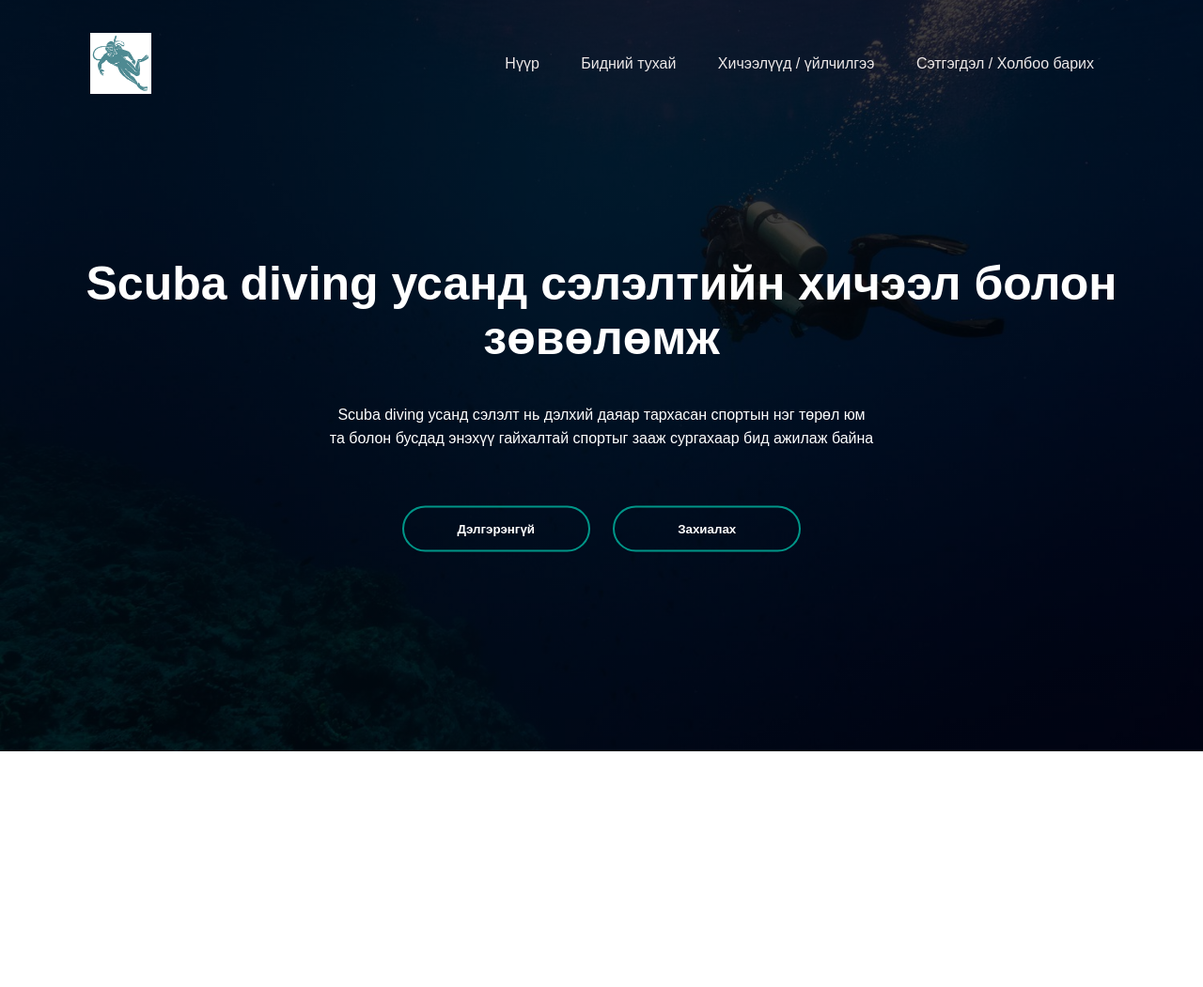
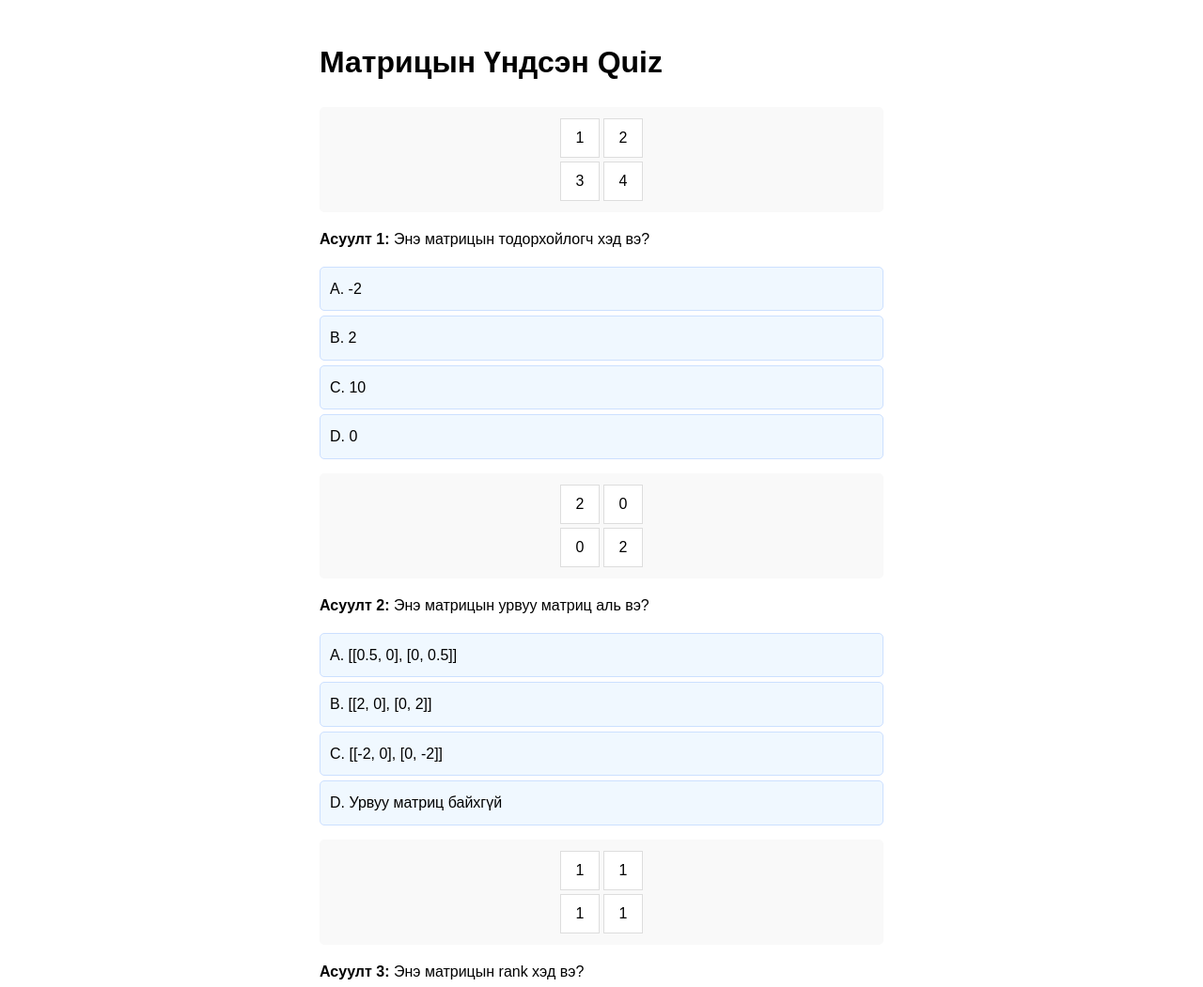
Before and after one commit to GGCLIENTS/scubaDive, a plain HTML site: page index.html in a window 1280 px wide. Shown: the top 1051 px of the page at 94% size. Before the commit the page ends 800 px from the top, so only its background shows below. Drawn offline with Linux system fonts and the light colour scheme.

Commit message:
Update index.html
m

```diff
--- a/index.html
+++ b/index.html
@@ -1,32 +1,185 @@
 <!DOCTYPE html>
-<html lang="en">
+<html>
 <head>
-    <meta charset="UTF-8">
-    <meta name="viewport" content="width=device-width, initial-scale=1.0">
-    <title>How to make a website - Easy Tutorials</title>
-    <link rel="stylesheet" href="style.css">
+    <title>Матрицын Quiz</title>
+    <style>
+        body {
+            font-family: Arial, sans-serif;
+            max-width: 600px;
+            margin: 0 auto;
+            padding: 20px;
+            line-height: 1.6;
+        }
+        .matrix {
+            background: #f9f9f9;
+            padding: 10px;
+            margin: 10px 0;
+            border-radius: 5px;
+        }
+        .matrix-row {
+            display: flex;
+            justify-content: center;
+        }
+        .matrix-cell {
+            width: 40px;
+            height: 40px;
+            display: flex;
+            align-items: center;
+            justify-content: center;
+            margin: 2px;
+            background: white;
+            border: 1px solid #ddd;
+        }
+        .options {
+            margin: 15px 0;
+        }
+        .option {
+            padding: 10px;
+            margin: 5px 0;
+            background: #f0f8ff;
+            border: 1px solid #cce0ff;
+            border-radius: 5px;
+            cursor: pointer;
+        }
+        .selected {
+            background: #cce0ff;
+            font-weight: bold;
+        }
+        button {
+            padding: 10px 20px;
+            background: #4CAF50;
+            color: white;
+            border: none;
+            border-radius: 5px;
+            font-size: 16px;
+            cursor: pointer;
+            margin-top: 20px;
+        }
+        #result {
+            margin-top: 20px;
+            padding: 15px;
+            background: #f0f0f0;
+            border-radius: 5px;
+        }
+        .correct {
+            color: green;
+        }
+        .incorrect {
+            color: red;
+        }
+    </style>
 </head>
-<div class="banner">
 <body>
-    <div class="banner">
-        <div class="navbar">
-            <img src="images/logo.png" class="logo">
-            <ul>
-                <li><a href="index.html">Нүүр</a></li>
-                <li><a href="aboutus.html">Бидний тухай</a></li>
-                <li><a href="hicheel.html">Хичээлүүд / үйлчилгээ</a></li>
-                <li><a href="comment.html">Сэтгэгдэл / Холбоо барих</a></li>
-            </ul>
-        </div>
-        <div class="content">
-            <h1>Scuba diving усанд сэлэлтийн хичээл болон зөвөлөмж</h1>
-            <p>Scuba diving усанд сэлэлт нь дэлхий даяар тархасан спортын нэг төрөл юм <br> та болон бусдад энэхүү гайхалтай спортыг зааж сургахаар бид ажилаж байна</p>
-            <div>
-                <a href="aboutus.html"><button type="button"><span></span>Дэлгэрэнгүй</button></a>
-                <a href="hicheel.html"><button type="button"><span></span>Захиалах</button></a>
-            </div>
-        </div>
-    </div>
-</div>
- </body>
+    <h1>Матрицын Үндсэн Quiz</h1>
+    <div id="quiz-container"></div>
+    <button onclick="checkAnswers()">Хариу шалгах</button>
+    <div id="result"></div>
+
+    <script>
+        const questions = [
+            {
+                matrix: [[1, 2], [3, 4]],
+                question: "Энэ матрицын тодорхойлогч хэд вэ?",
+                options: ["A. -2", "B. 2", "C. 10", "D. 0"],
+                correct: 0,
+                explanation: "Тодорхойлогч = (1×4) - (2×3) = 4 - 6 = -2"
+            },
+            {
+                matrix: [[2, 0], [0, 2]],
+                question: "Энэ матрицын урвуу матриц аль вэ?",
+                options: [
+                    "A. [[0.5, 0], [0, 0.5]]",
+                    "B. [[2, 0], [0, 2]]",
+                    "C. [[-2, 0], [0, -2]]",
+                    "D. Урвуу матриц байхгүй"
+                ],
+                correct: 0,
+                explanation: "Адилхан хэмжээтэй матрицын урвуу нь элемент бүрийн урвуугаар солигдоно"
+            },
+            {
+                matrix: [[1, 1], [1, 1]],
+                question: "Энэ матрицын rank хэд вэ?",
+                options: ["A. 0", "B. 1", "C. 2", "D. 4"],
+                correct: 1,
+                explanation: "Бүх мөр/багана ижил тул rank нь 1"
+            },
+            {
+                matrix: [[1, 2, 3], [0, 1, 4], [5, 6, 0]],
+                question: "Энэ матрицын гурван баганын векторууд шугаман хамааралтай юу?",
+                options: [
+                    "A. Тийм",
+                    "B. Үгүй",
+                    "C. Зөвхөн 2 нь хамааралтай",
+                    "D. Тооцоолох шаардлагатай"
+                ],
+                correct: 1,
+                explanation: "Тодорхойлогч нь 1 (≠0) тул шугаман хамааралгүй"
+            },
+            {
+                matrix: [[1, 0], [0, 0]],
+                question: "Энэ матрицын мөрийн орон зайны хэмжээс хэд вэ?",
+                options: ["A. 0", "B. 1", "C. 2", "D. 4"],
+                correct: 1,
+                explanation: "Зөвхөн 1 мөр бие даасан байна (1,0)"
+            }
+        ];
+
+        let userAnswers = new Array(questions.length).fill(null);
+
+        function renderMatrix(matrix) {
+            return `
+                <div class="matrix">
+                    ${matrix.map(row => `
+                        <div class="matrix-row">
+                            ${row.map(cell => `<div class="matrix-cell">${cell}</div>`).join('')}
+                        </div>
+                    `).join('')}
+                </div>
+            `;
+        }
+
+        function renderQuiz() {
+            const container = document.getElementById('quiz-container');
+            container.innerHTML = questions.map((q, index) => `
+                <div class="question">
+                    ${renderMatrix(q.matrix)}
+                    <p><strong>Асуулт ${index+1}:</strong> ${q.question}</p>
+                    <div class="options">
+                        ${q.options.map((opt, i) => `
+                            <div class="option ${userAnswers[index] === i ? 'selected' : ''}"
+                                 onclick="selectAnswer(${index}, ${i})">
+                                ${opt}
+                            </div>
+                        `).join('')}
+                    </div>
+                </div>
+            `).join('');
+        }
+
+        function selectAnswer(questionIndex, optionIndex) {
+            userAnswers[questionIndex] = optionIndex;
+            renderQuiz();
+        }
+
+        function checkAnswers() {
+            const score = questions.reduce((acc, q, i) =>
+                acc + (userAnswers[i] === q.correct ? 1 : 0), 0);
+
+            document.getElementById('result').innerHTML = `
+                <h3>Үр дүн: ${score}/${questions.length}</h3>
+                ${questions.map((q, i) => `
+                    <p class="${userAnswers[i] === q.correct ? 'correct' : 'incorrect'}">
+                        <strong>Асуулт ${i+1}:</strong>
+                        ${userAnswers[i] === q.correct ? '✓' : '✗'}
+                        (Зөв хариулт: ${q.options[q.correct]})<br>
+                        <small>${q.explanation}</small>
+                    </p>
+                `).join('')}
+            `;
+        }
+
+        // Initial render
+        renderQuiz();
+    </script>
+</body>
 </html>
```
